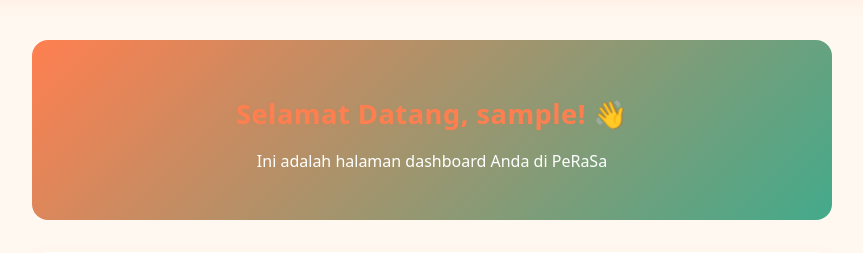
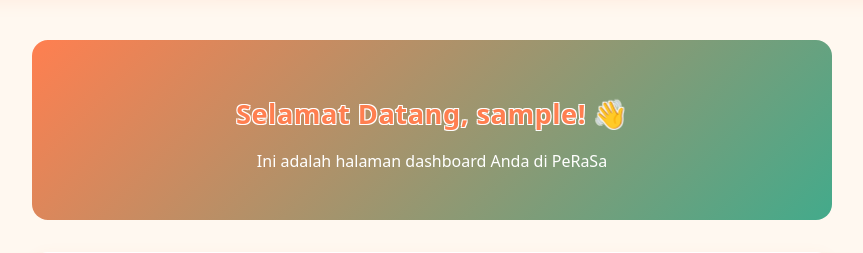
Before and after one commit to KzDwi/PetaRasa-project, a PHP site: page /dashboard.php in a window 1280 px wide. Shown: the part 158-411 px from the top of the page, without its empty margins (208-1071 px from the left). Run offline with PHP 8.4, Linux system fonts and the light colour scheme; the visitor is signed in with stand-in values (Sample User, id 1); some web fonts are replaced.

Commit message:
Fix: Minor changes on UI

```diff
--- a/css/style.css
+++ b/css/style.css
@@ -303,7 +303,7 @@ button:hover {
 }
 
 nav ul:hover {
-  gap: 28px;
+  gap: 18px;
   background-color: none;
   transition: gap var(--transition);
 }
@@ -477,8 +477,11 @@ footer p {
     grid-template-columns: 1fr;
   }
 }
+  .text-outline {
+    color: var(--primary-color) !important;
+    text-shadow: -1px -1px 0 #fff, 1px -1px 0 #fff, -1px 1px 0 #fff, 1px 1px 0 #fff;
+  }
 
-/* Tambahkan di akhir file style.css */
 
 /* Dark Mode Styles */
 .dark-mode {
--- a/dashboard.php
+++ b/dashboard.php
@@ -77,7 +77,7 @@ $username = $_SESSION['username'];
     <main>
         <div class="dashboard-container">
             <section class="welcome-section">
-                <h2>Selamat Datang, <?php echo htmlspecialchars($username); ?>! 👋</h2>
+                <h2 class="text-outline">Selamat Datang, <?php echo htmlspecialchars($username); ?>! 👋</h2>
                 <p>Ini adalah halaman dashboard Anda di PeRaSa</p>
             </section>
 
--- a/index.php
+++ b/index.php
@@ -32,7 +32,7 @@ session_start();
                     <li id="nav-menu"><a href="logout.php">Logout</a></li>
                 <?php else: ?>
                     <li id="nav-menu"><a href="login.php">Masuk</a></li>
-                    <li id="nav-menu"><a href="#Register">Daftar</a></li>
+                    <li id="nav-menu"><a href="#register">Daftar</a></li>
                 <?php endif; ?>
             </ul>
         </nav>
```
Also changed, not shown: js/script.js (+1 -25 lines).
